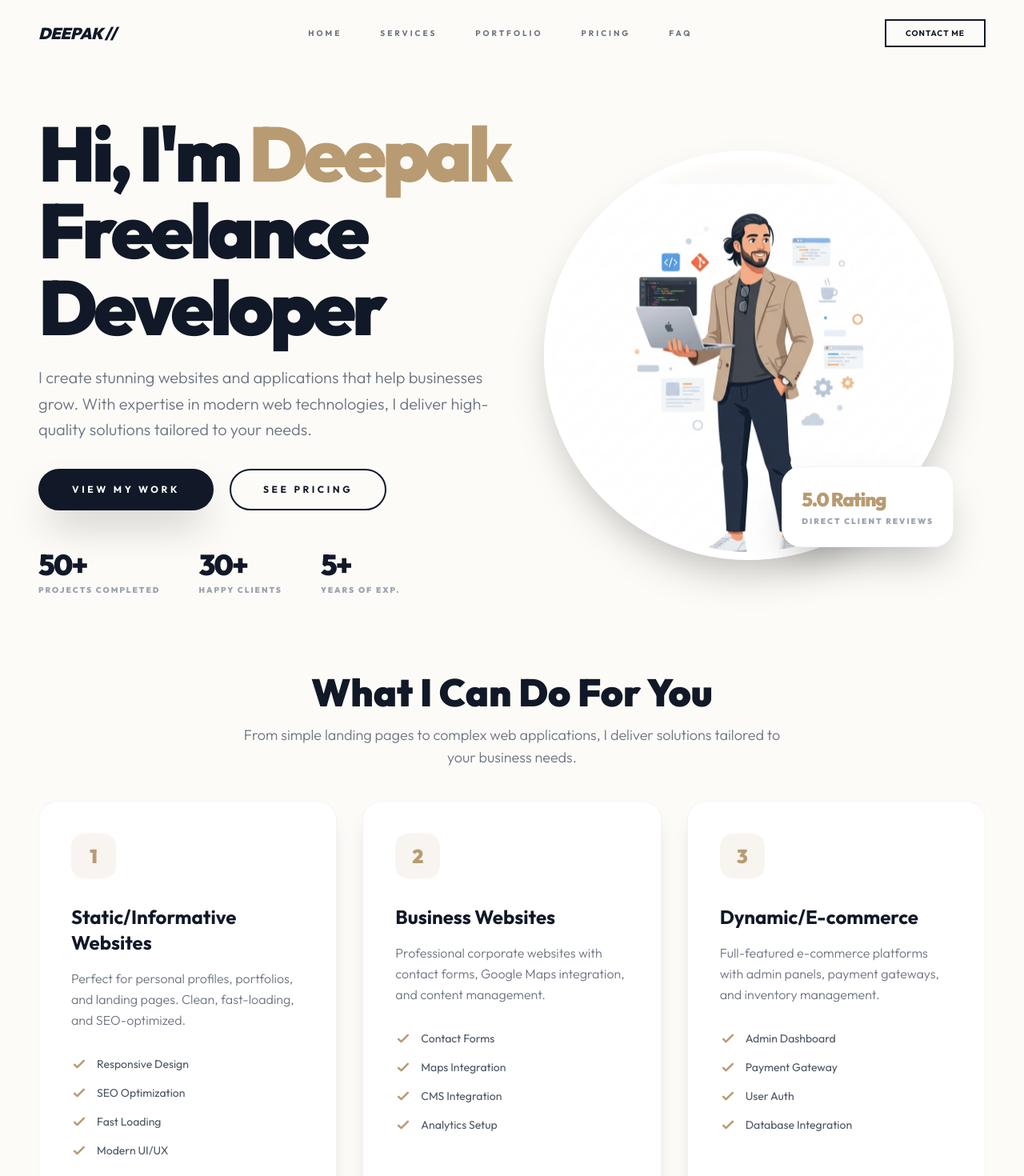
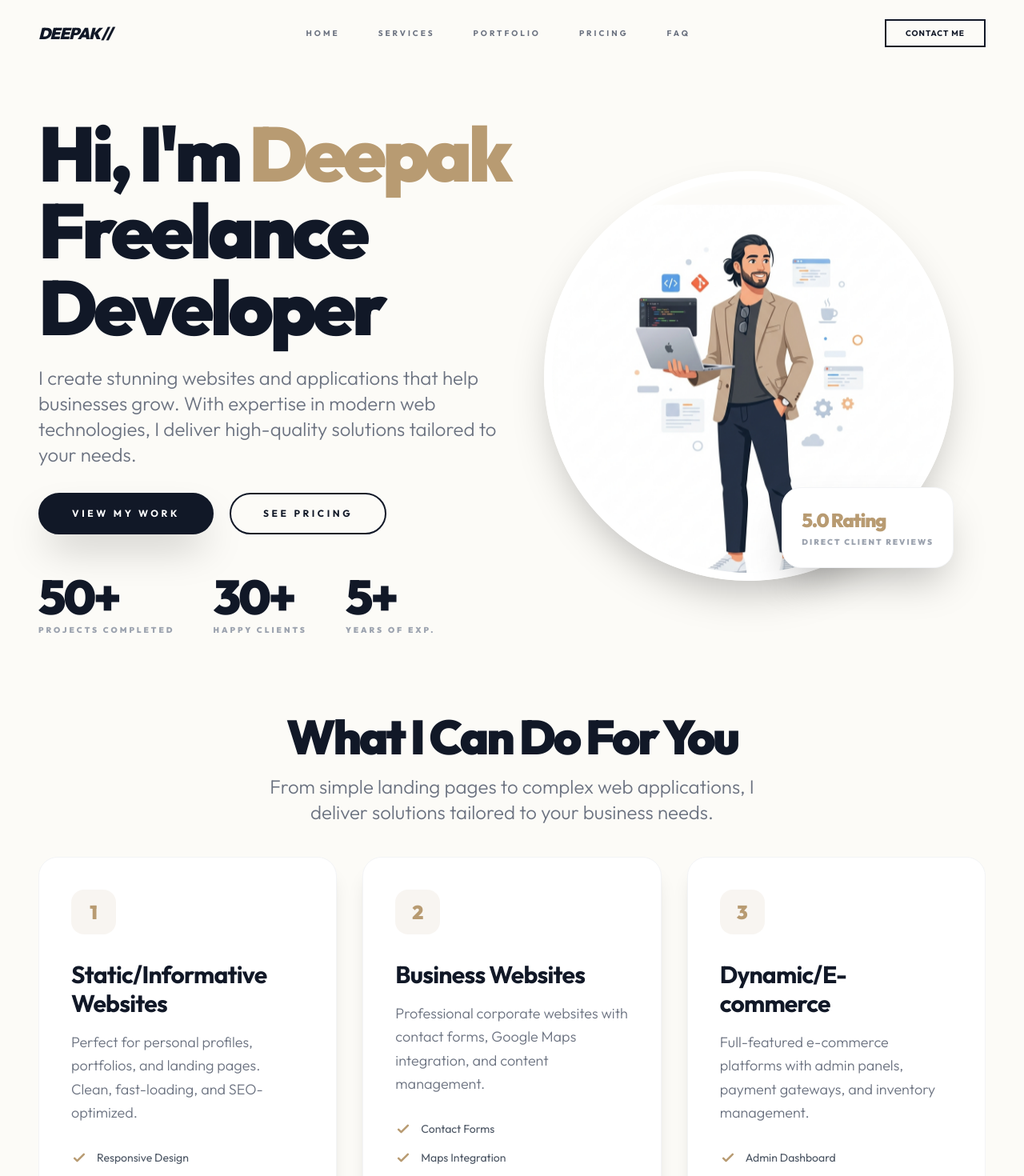
Before and after one commit to deepuzworld/freelance-portfolio, a React (Vite) app: page /#/ in a window 1280 px wide. Shown: the top 1470 px of the page at 80% size. Built offline with nearby package versions, Linux system fonts and the light colour scheme.

Commit message:
style: implement standardized topographic scale with semantic classes

```diff
--- a/src/components/Hero.tsx
+++ b/src/components/Hero.tsx
@@ -8,12 +8,12 @@ const Hero = () => {
       <div className="max-w-[1920px] mx-auto px-5 md:px-8 lg:px-12 w-full">
         <div className="flex flex-col md:flex-row items-center">
           <div className="md:w-1/2 mb-10 md:mb-0">
-            <h1 className="text-5xl md:text-6xl lg:text-8xl font-black text-gray-900 mb-6 leading-[1.1] tracking-tighter">
-              Hi, I'm <span className="text-[#B89B72]">Deepak</span>
+            <h1 className="text-huge text-gray-900 mb-6">
+              Hi, I'm <span className="text-gold">Deepak</span>
               <br />
               Freelance Developer
             </h1>
-            <p className="text-xl text-gray-500 mb-8 max-w-xl leading-relaxed font-light">
+            <p className="text-magazine-body mb-8 max-w-xl">
               I create stunning websites and applications that help businesses grow. With expertise in modern web technologies, I deliver high-quality solutions tailored to your needs.
             </p>
             <div className="flex flex-col sm:flex-row space-y-4 sm:space-y-0 sm:space-x-5">
@@ -35,16 +35,16 @@ const Hero = () => {
 
             <div className="mt-12 flex flex-wrap gap-12">
               <div>
-                <div className="text-4xl font-black text-gray-900 tracking-tighter">50+</div>
-                <div className="text-[10px] uppercase tracking-[0.2em] text-gray-400 font-black mt-1">Projects Completed</div>
+                <div className="text-section text-gray-900">50+</div>
+                <div className="text-label mt-1">Projects Completed</div>
               </div>
               <div>
-                <div className="text-4xl font-black text-gray-900 tracking-tighter">30+</div>
-                <div className="text-[10px] uppercase tracking-[0.2em] text-gray-400 font-black mt-1">Happy Clients</div>
+                <div className="text-section text-gray-900">30+</div>
+                <div className="text-label mt-1">Happy Clients</div>
               </div>
               <div>
-                <div className="text-4xl font-black text-gray-900 tracking-tighter">5+</div>
-                <div className="text-[10px] uppercase tracking-[0.2em] text-gray-400 font-black mt-1">Years of Exp.</div>
+                <div className="text-section text-gray-900">5+</div>
+                <div className="text-label mt-1">Years of Exp.</div>
               </div>
             </div>
           </div>
--- a/src/components/Services.tsx
+++ b/src/components/Services.tsx
@@ -35,8 +35,8 @@ const Services = () => {
     <section id="services" className="py-12 bg-magazine">
       <div className="max-w-[1920px] mx-auto px-5 md:px-8 lg:px-12">
         <div className="text-center mb-10">
-          <h2 className="text-3xl md:text-5xl font-black text-gray-900 mb-4">What I Can Do For You</h2>
-          <p className="text-lg text-gray-500 max-w-2xl mx-auto font-light">
+          <h2 className="text-section text-gray-900 mb-4">What I Can Do For You</h2>
+          <p className="text-magazine-body max-w-2xl mx-auto">
             From simple landing pages to complex web applications, I deliver solutions tailored to your business needs.
           </p>
         </div>
@@ -55,8 +55,8 @@ const Services = () => {
                 <div className="w-14 h-14 bg-[#B89B72]/10 rounded-2xl flex items-center justify-center mb-8 group-hover:bg-[#B89B72] transition-colors duration-500">
                   <span className="text-2xl font-black text-[#B89B72] group-hover:text-white">{index + 1}</span>
                 </div>
-                <h3 className="text-2xl font-bold text-gray-900 mb-4">{service.title}</h3>
-                <p className="text-gray-500 mb-8 font-light leading-relaxed">{service.description}</p>
+                <h3 className="text-card-title text-gray-900 mb-4">{service.title}</h3>
+                <p className="text-body mb-8">{service.description}</p>
                 <ul className="space-y-4 mb-10">
                   {service.features.map((feature, featureIndex) => (
                     <li key={featureIndex} className="flex items-center text-sm text-gray-600">
--- a/src/index.css
+++ b/src/index.css
@@ -16,10 +16,33 @@ body {
   color: var(--text-dark);
 }
 
-.font-display {
-  font-family: 'Cabinet Grotesk', 'Outfit', sans-serif;
-  text-transform: uppercase;
-  letter-spacing: -0.02em;
+/* Standardized Typography Scale */
+.text-huge {
+  @apply text-5xl md:text-7xl lg:text-8xl font-black tracking-tighter leading-[1.05];
+}
+
+.text-section {
+  @apply text-4xl md:text-6xl font-black tracking-tighter leading-tight;
+}
+
+.text-card-title {
+  @apply text-2xl md:text-3xl font-bold tracking-tight;
+}
+
+.text-magazine-body {
+  @apply text-xl md:text-2xl font-light leading-relaxed text-gray-500;
+}
+
+.text-body {
+  @apply text-lg font-light leading-relaxed text-gray-500;
+}
+
+.text-label {
+  @apply text-[10px] font-black uppercase tracking-[0.3em] text-gray-400;
+}
+
+.text-gold {
+  @apply text-[#B89B72];
 }
 
 /* Scrollbar styling */
```
